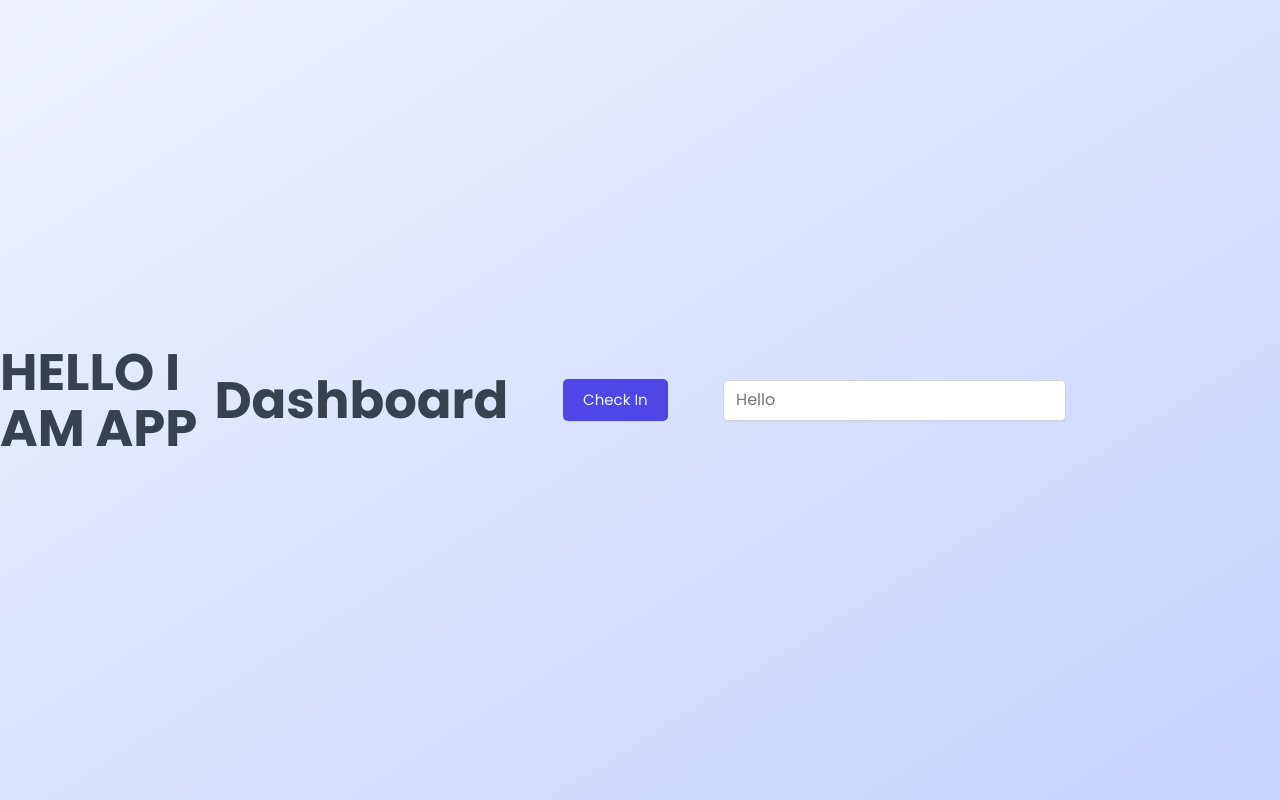
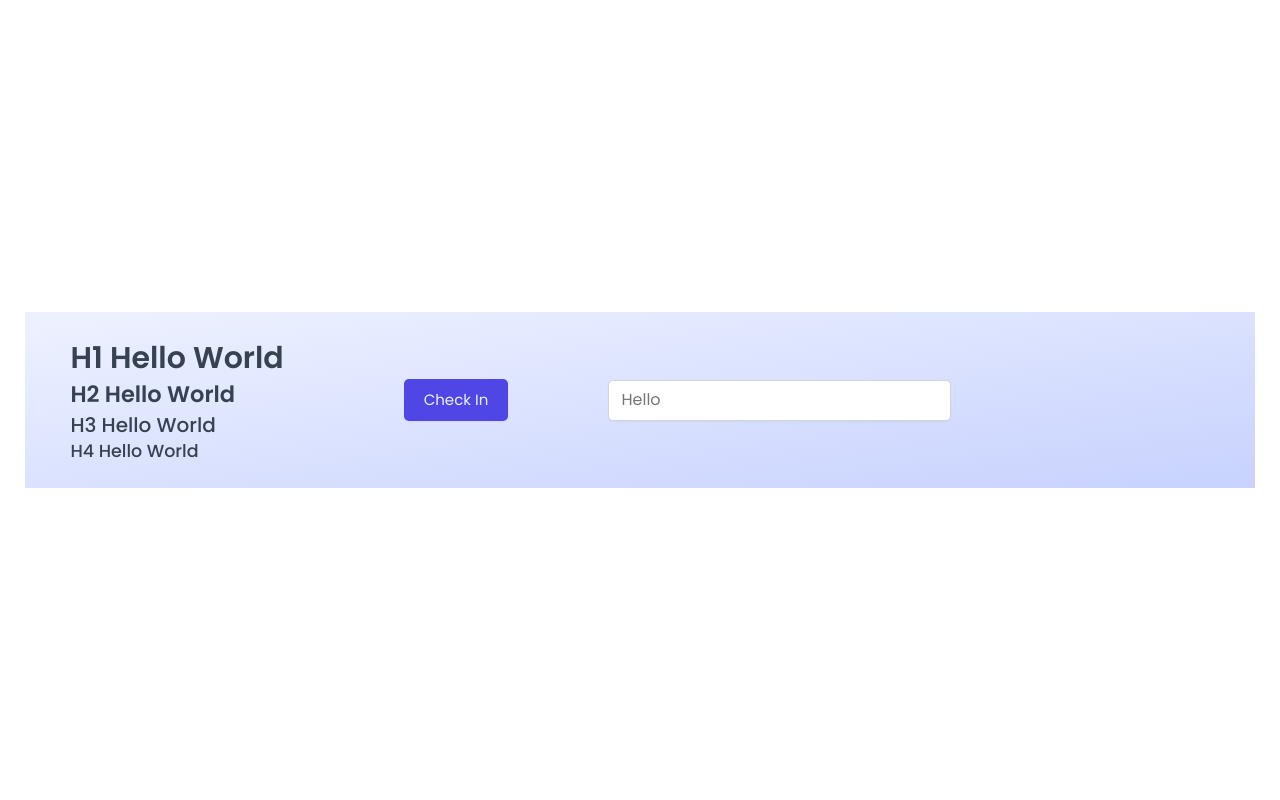
Before and after one commit to rajatverma311201/the-wild-oasis-react, a React (Vite) app: page / in a window 1280 px wide. Built offline with nearby package versions, Linux system fonts and the light colour scheme; a web font is replaced by a local one.

Commit message:
built Heading Component

```diff
--- a/src/App.tsx
+++ b/src/App.tsx
@@ -1,26 +1,32 @@
 import { Dashboard } from "@/pages";
-import { Button, Input } from "@/components";
+import { Button, Input, Heading } from "@/components";
 import styled from "styled-components";
 
 const StyledApp = styled.div`
     width: 100%;
-    min-height: 100vh;
+    min-height: 100%;
     background: linear-gradient(
         to right bottom,
         var(--color-brand-50),
         var(--color-brand-200)
     );
     display: grid;
-    grid-template-columns: 1fr 1fr 1fr 1fr 1fr;
+    grid-template-columns: repeat(4, 1fr);
     align-items: center;
     justify-items: center;
+    padding: 2.5rem;
+    gap: 2.5rem;
 `;
 
 function App() {
     return (
         <StyledApp>
-            <h1>HELLO I AM APP</h1>
-            <Dashboard />
+            <div>
+                <Heading as="h1">H1 Hello World</Heading>
+                <Heading as="h2">H2 Hello World</Heading>
+                <Heading as="h3">H3 Hello World</Heading>
+                <Heading as="h4">H4 Hello World</Heading>
+            </div>
 
             <Button>Check In</Button>
             <Input placeholder="Hello" />
--- a/src/components/Button.tsx
+++ b/src/components/Button.tsx
@@ -8,8 +8,6 @@ const Button = styled.button`
     border-radius: var(--border-radius-sm);
     border: none;
     box-shadow: var(--shadow-sm);
-    transition: all 0.2s;
-
     &:hover {
         background-color: var(--color-brand-700);
     }
--- /dev/null
+++ b/src/components/Heading.tsx
@@ -0,0 +1,38 @@
+import styled, { css } from "styled-components";
+
+const h1Styles = css`
+    font-size: 3rem;
+    font-weight: 600;
+`;
+const h2Styles = css`
+    font-size: 2.25rem;
+    font-weight: 600;
+`;
+const h3Styles = css`
+    font-size: 2rem;
+    font-weight: 500;
+`;
+const h4Styles = css`
+    font-size: 1.75rem;
+    font-weight: 500;
+`;
+
+const Heading = styled.h1`
+    ${(props: { as: string }) => {
+        switch (props.as) {
+            case "h1":
+                return h1Styles;
+            case "h2":
+                return h2Styles;
+            case "h3":
+                return h3Styles;
+            case "h4":
+                return h4Styles;
+            default:
+                return h1Styles;
+        }
+    }}
+    line-height: 1.4;
+`;
+
+export default Heading;
--- a/src/components/index.ts
+++ b/src/components/index.ts
@@ -1,3 +1,4 @@
 export { default as Button } from "./Button";
 export { default as Input } from "./Input";
+export { default as Heading } from "./Heading";
 export { default as Modal } from "./Modal";
--- a/src/styles/GlobalStyles.ts
+++ b/src/styles/GlobalStyles.ts
@@ -134,6 +134,8 @@ const GlobalStyles = createGlobalStyle`
     min-height: 100vh;
     line-height: 1.5;
     font-size: 1.6rem;
+    padding: 2.5rem;
+    display: grid;
     }
 
     input,
```
